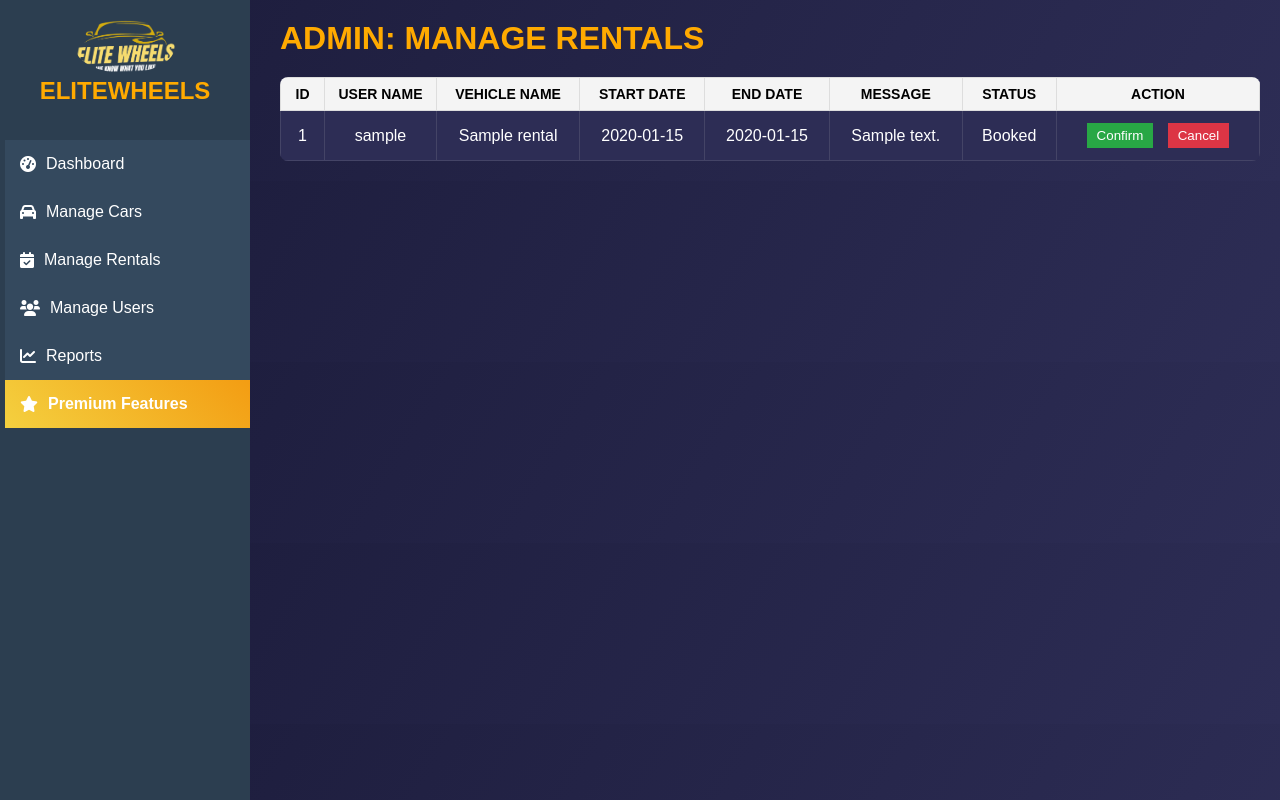
After one commit to WazeemAkthar/EliteWheels, a PHP site: page /admin/manage-rentals.php in a window 1280 px wide. The commit adds this page. Run offline with PHP 8.4, Linux system fonts and the light colour scheme; tables that the repository leaves empty hold one stand-in row (values such as "Sample post").

Commit message:
update 10

```diff
--- a/frontend/admin/manage-rentals.html
+++ /dev/null
@@ -1 +0,0 @@
-<img src="/Backend/post_vehicle.php" alt="">
--- /dev/null
+++ b/frontend/admin/manage-rentals.php
@@ -0,0 +1,117 @@
+<?php
+// Database connection
+include '../../Backend/db.php';
+
+// Fetch all rental records
+$query = "SELECT * FROM rentals ORDER BY created_at DESC";
+$result = mysqli_query($conn, $query);
+
+if (!$result) {
+    die('Error fetching data: ' . mysqli_error($conn));
+}
+?>
+
+<!DOCTYPE html>
+<html lang="en">
+
+<head>
+    <meta charset="UTF-8">
+    <meta name="viewport" content="width=device-width, initial-scale=1.0">
+    <title>Admin: Manage Rentals</title>
+    <style>
+        table {
+            width: 100%;
+            border-collapse: collapse;
+        }
+
+        th,
+        td {
+            border: 1px solid #ddd;
+            padding: 8px;
+            text-align: center;
+        }
+
+        th {
+            background-color: #f4f4f4;
+        }
+
+        button {
+            padding: 5px 10px;
+            margin: 0 5px;
+            cursor: pointer;
+            border: none;
+            color: #fff;
+        }
+
+        .confirm-btn {
+            background-color: #28a745;
+        }
+
+        .cancel-btn {
+            background-color: #dc3545;
+        }
+    </style>
+</head>
+
+<body>
+    <!-- Sidebar -->
+    <?php include('./sidebar.php'); ?>
+
+    <div class="container">
+        <h1>Admin: Manage Rentals</h1>
+        <table>
+            <thead>
+                <tr>
+                    <th>ID</th>
+                    <th>User Name</th>
+                    <th>Vehicle Name</th>
+                    <th>Start Date</th>
+                    <th>End Date</th>
+                    <th>Message</th>
+                    <th>Status</th>
+                    <th>Action</th>
+                </tr>
+            </thead>
+            <tbody>
+                <?php
+                // Display fetched rental data
+                while ($row = mysqli_fetch_assoc($result)) {
+                    echo "<tr>";
+                    echo "<td>" . $row['id'] . "</td>";
+                    echo "<td>" . htmlspecialchars($row['user_name']) . "</td>";
+                    echo "<td>" . htmlspecialchars($row['vehicle_name']) . "</td>";
+                    echo "<td>" . $row['rental_start'] . "</td>";
+                    echo "<td>" . $row['rental_end'] . "</td>";
+                    echo "<td>" . htmlspecialchars($row['message']) . "</td>";
+                    echo "<td>" . ucfirst($row['status']) . "</td>";
+                    echo "<td>
+                    <button class='confirm-btn' onclick=\"updateRentalStatus(" . $row['id'] . ", 'confirmed')\">Confirm</button>
+                    <button class='cancel-btn' onclick=\"updateRentalStatus(" . $row['id'] . ", 'cancelled')\">Cancel</button>
+                </td>";
+                    echo "</tr>";
+                }
+                ?>
+            </tbody>
+        </table>
+    </div>
+    <script>
+        function updateRentalStatus(rentalId, status) {
+            if (confirm("Are you sure you want to " + status + " this rental?")) {
+                const xhr = new XMLHttpRequest();
+                xhr.open("POST", "update-rental-status.php", true);
+                xhr.setRequestHeader("Content-Type", "application/x-www-form-urlencoded");
+                xhr.onload = function () {
+                    if (xhr.status === 200) {
+                        alert(xhr.responseText);
+                        location.reload();
+                    } else {
+                        alert("Error updating status.");
+                    }
+                };
+                xhr.send("id=" + rentalId + "&status=" + status);
+            }
+        }
+    </script>
+</body>
+
+</html>
--- a/frontend/admin/sidebar.php
+++ b/frontend/admin/sidebar.php
@@ -34,7 +34,7 @@
         <i class="fas fa-calendar-check"></i> Manage Rentals
       </button>
       <div class="panel">
-        <a href="manage-rentals.html">All Rentals</a>
+        <a href="manage-rentals.php">All Rentals</a>
       </div>
       <button class="accordion">
         <i class="fas fa-users"></i> Manage Users
```
Also changed, not shown: Backend/update-rental-status.php (added, +30 -0 lines).
